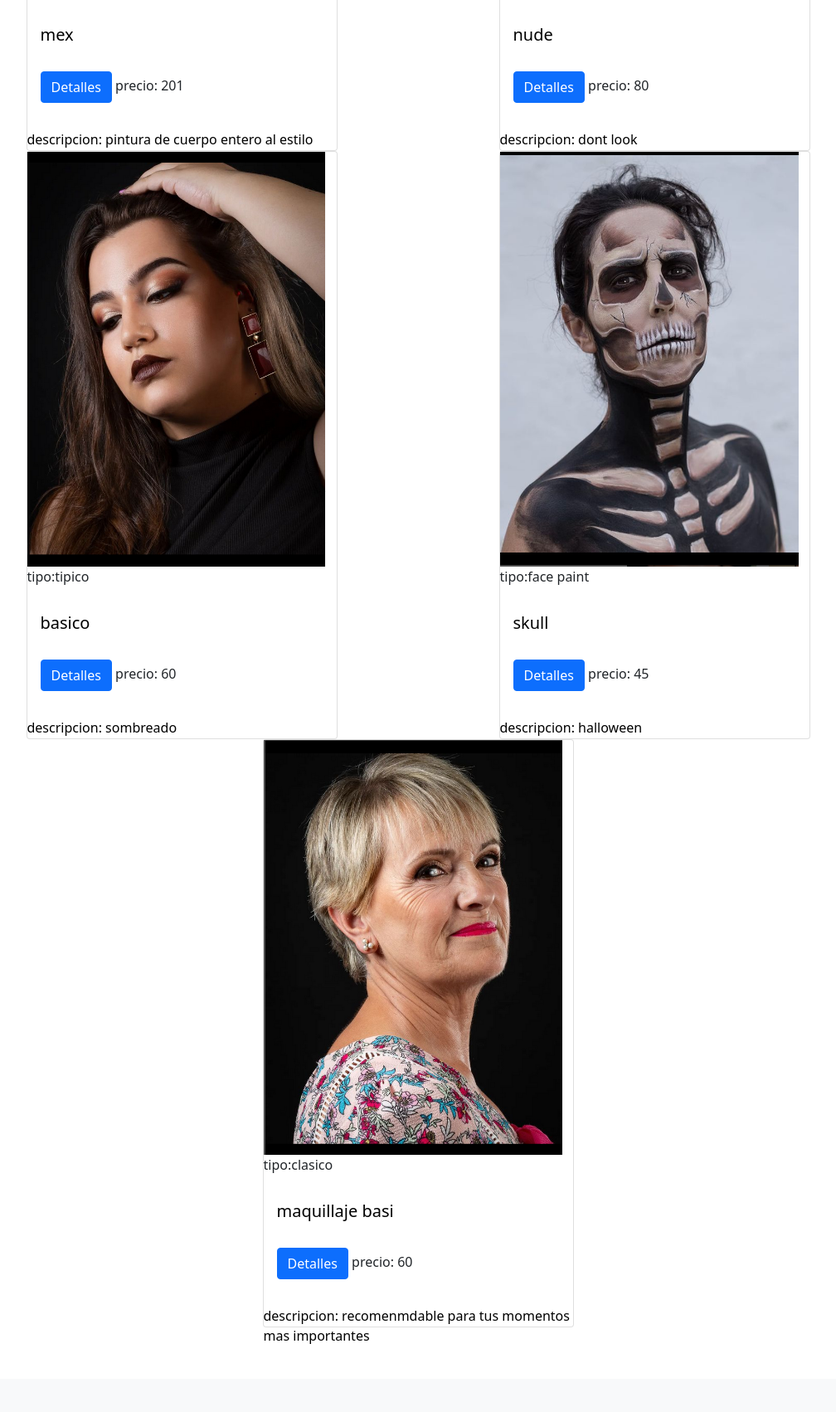
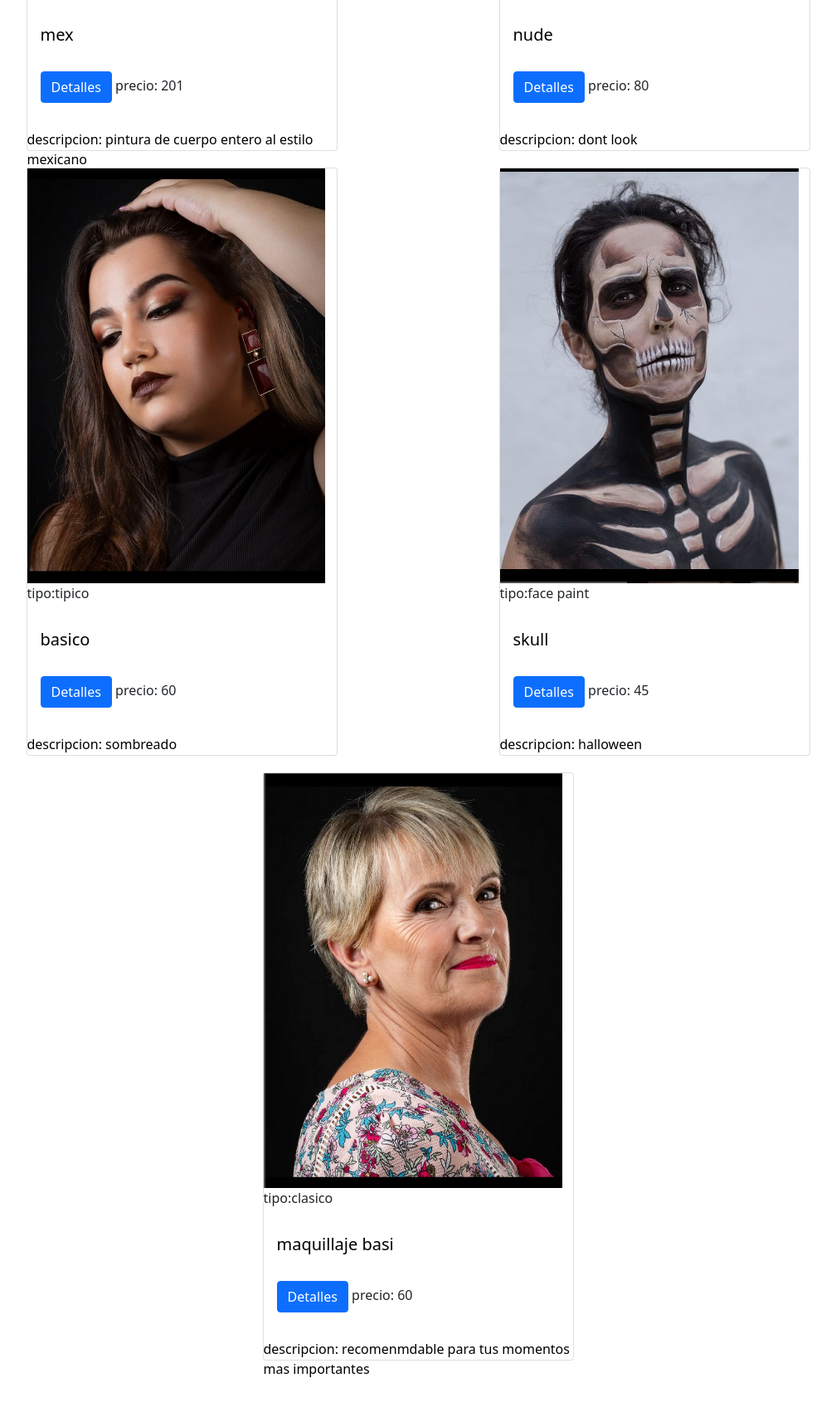
Before and after one commit to unaiccz/dj2, a Django app: page /maquillajes/ in a window 1280 px wide. Shown: the part 597-2299 px from the top of the page at 83% size, without its empty margins (136-1144 px from the left). Before the commit the page ends 2217 px from the top, so only its background shows below. Run offline with Django 4.2, Linux system fonts and the light colour scheme; data comes from the database, SQL or seed files in the repository.

Commit message:
card-bottom

```diff
--- a/templates/maquillaje/listado.html
+++ b/templates/maquillaje/listado.html
@@ -16,7 +16,8 @@
 
         <div class="col">
 
-            <div class="card" style="height: 709px; width: 375px; margin: auto;">
+            <div class="card" style="height: 709px; width: 375px; margin-left: auto; margin-right: auto;
+            margin-bottom: 20px;">
                 <div class="card-img-top"><img src="{{i.img.url}}" alt="" width="360px" height="500px"></div>
                 <p>tipo:{{i.tipo}}</p>
                 <div class="card-body">
```
